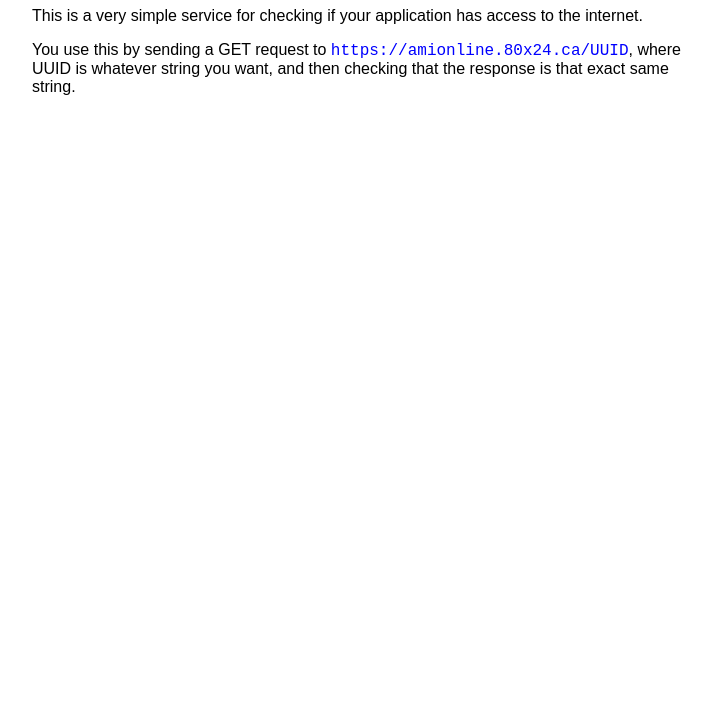
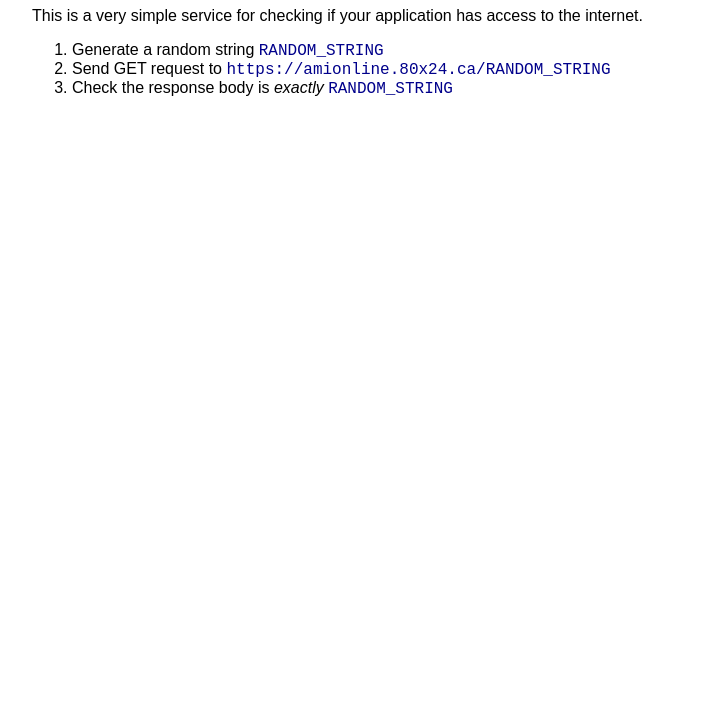
Before and after one commit to avacariu/amionline, a plain HTML site: page index.html in a window 1280 px wide. Shown: the part 89-800 px from the top of the page, without its empty margins (283-995 px from the left). Drawn offline with Linux system fonts and the light colour scheme.

Commit message:
List usage instructions

```diff
--- a/index.html
+++ b/index.html
@@ -15,9 +15,9 @@
       text-align: center;
     }
     code {
-      color: blue;
       font-size: 1rem;
       font-family: monospace;
+      color: darkblue;
     }
     </style>
   </head>
@@ -25,6 +25,10 @@
     <h1>Am I Online?</h1>
     <p>This is a very simple service for checking if your application has access
     to the internet.</p>
-    <p>You use this by sending a GET request to <code>https://amionline.80x24.ca/UUID</code>, where UUID is whatever string you want, and then checking that the response is that exact same string.</p>
+    <ol>
+      <li>Generate a random string <code>RANDOM_STRING</code></li>
+      <li>Send GET request to <code>https://amionline.80x24.ca/RANDOM_STRING</code></li>
+      <li>Check the response body is <em>exactly</em> <code>RANDOM_STRING</code></li>
+    </ol>
   </body>
 </html>
```
